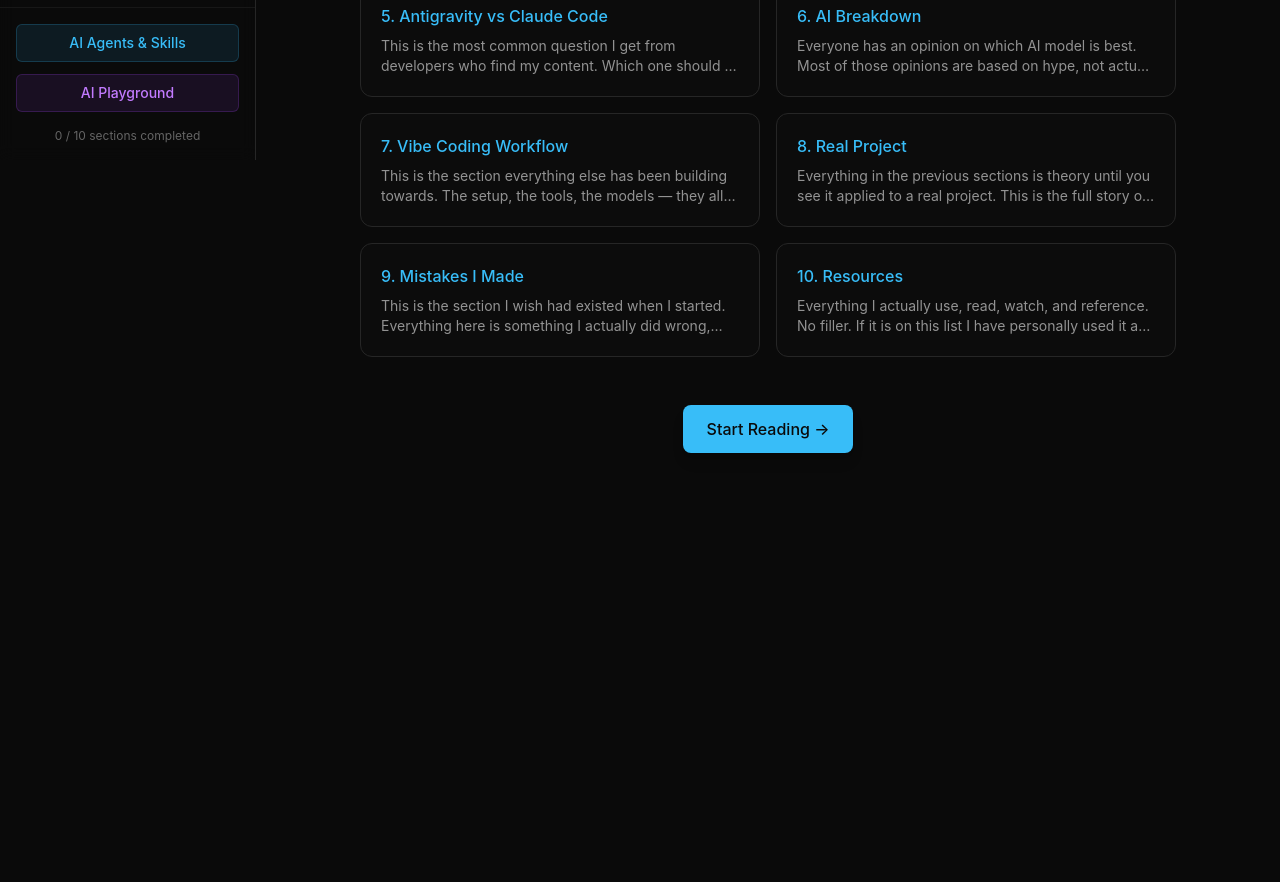
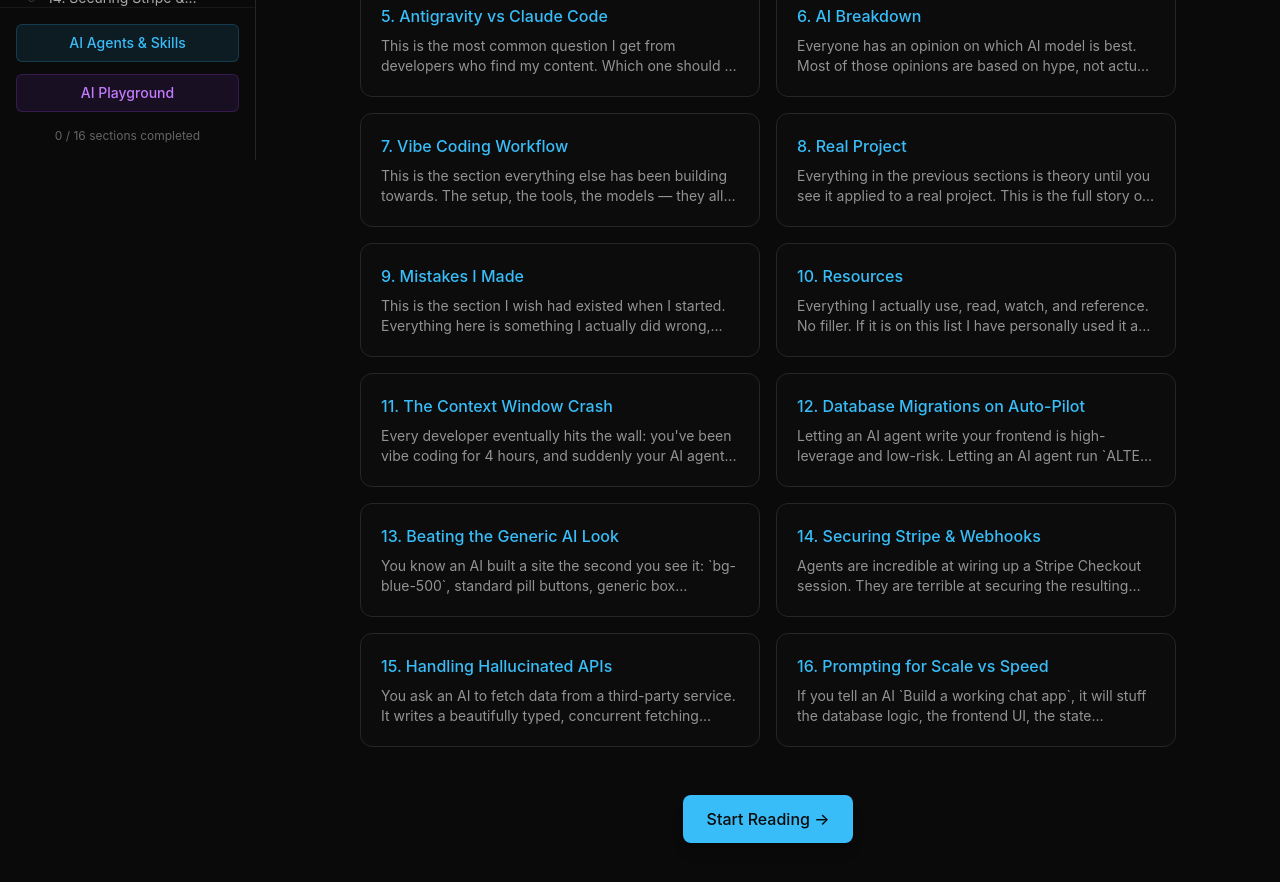
Before and after one commit to WebDevPeterGriffin/The-VibeCode-Bible, a Next.js app: page / in a window 1280 px wide. Shown: the part 640-1522 px from the top of the page. Before the commit the page ends 1213 px from the top, so only its background shows below. Built offline with nearby package versions, Linux system fonts and the light colour scheme.

Commit message:
feat: expand handbook with 6 new advanced AI vibe-coding experiences

```diff
--- a/src/data/content.ts
+++ b/src/data/content.ts
@@ -524,4 +524,94 @@ export const content: Section[] = [
             { type: 'callout', variant: 'fire', text: 'Everything in here means nothing if you do not ship. Close this, open your editor, and build something. That is the only thing that actually matters.' },
         ]
     },
+    {
+        id: '11',
+        slug: 'context-window-crash',
+        title: '11. The Context Window Crash',
+        blocks: [
+            { type: 'p', text: "Every developer eventually hits the wall: you've been vibe coding for 4 hours, and suddenly your AI agent hallucinates that your core `layout.tsx` file is missing, or it starts outputting code that contradicts things it just wrote." },
+            { type: 'callout', variant: 'skull', text: 'This is the context window crash. You dumped too many files, too many iterations, and too much history into an LLM, and its attention mechanism completely collapsed.' },
+            { type: 'h2', text: 'How to Prevent It' },
+            { type: 'p', text: "The solution is not 'buy a bigger context window.' Even models with 2-million token limits suffer from degraded recall when they are stuffed with irrelevant code. The solution is modularity and scope discipline." },
+            {
+                type: 'ul', items: [
+                    'Keep your components under 200 lines. If it grows bigger, the AI will struggle to edit it cleanly.',
+                    'Use the `-c` flag or clear your chat history the second a feature is finished. Never carry old context into a new sprint.',
+                    'Only load the files strictly necessary for the current task into the agent. Do not let it read the whole repository for a CSS change.'
+                ]
+            }
+        ]
+    },
+    {
+        id: '12',
+        slug: 'database-migrations',
+        title: '12. Database Migrations on Auto-Pilot',
+        blocks: [
+            { type: 'p', text: "Letting an AI agent write your frontend is high-leverage and low-risk. Letting an AI agent run `ALTER TABLE` scripts across your production Supabase database is terrifying." },
+            { type: 'p', text: "Agents do not understand the consequences of dropping a column or restructuring a relationship. If you tell an AI to 'fix the database so saving works', it might happily drop a table and recreate it, wiping 10,000 user records." },
+            { type: 'callout', variant: 'zap', text: 'Never let an AI directly execute a migration script. Always use an approval flag and review the raw SQL before it runs.' },
+            { type: 'h2', text: 'The Safe Data Workflow' },
+            { type: 'p', text: "When you need a schema change, prompt the AI to generate a `.sql` file but explicitly forbid it from running it. Then, review the script yourself, looking for destructive commands like `DROP` or data truncation. Once verified, run the migration manually via the Supabase Dashboard SQL editor." }
+        ]
+    },
+    {
+        id: '13',
+        slug: 'beating-generic-ai-look',
+        title: '13. Beating the Generic AI Look',
+        blocks: [
+            { type: 'p', text: "You know an AI built a site the second you see it: `bg-blue-500`, standard pill buttons, generic box shadows, and Arial font. It's the 'Tailwind Default' aesthetic, and it screams low-effort." },
+            { type: 'h2', text: 'Forcing Premium Aesthetics' },
+            { type: 'p', text: "To break the AI out of this trap, you must inject hardcore design constraints into your system prompts or `.cursorrules`." },
+            {
+                type: 'ul', items: [
+                    'Ban standard colors. Tell the AI `NEVER use standard tailwind colors like blue-500 or red-400. ONLY use Zinc, Slate, Neutral, and custom hex codes.`',
+                    'Force Glassmorphism: Instruct the agent to use `backdrop-blur-md bg-white/5` instead of solid backgrounds for cards.',
+                    'Micro-interactions: Always tell the AI to wrap interactive elements in `transition-all duration-300 active:scale-95`.'
+                ]
+            },
+            { type: 'callout', variant: 'fire', text: 'This is why the AGENTS.md file in the root of this repo explicitly bans boring UI. You set the rules once, and the AI follows them forever.' }
+        ]
+    },
+    {
+        id: '14',
+        slug: 'securing-stripe',
+        title: '14. Securing Stripe & Webhooks',
+        blocks: [
+            { type: 'p', text: "Agents are incredible at wiring up a Stripe Checkout session. They are terrible at securing the resulting webhooks. AI loves to take shortcuts, which often means trusting the client to confirm payment instead of verifying cryptographic signatures." },
+            { type: 'h2', text: 'The Danger Zone' },
+            { type: 'p', text: "A common AI mistake is writing a `POST` route that accepts `req.body.status === 'succeeded'` and immediately upgrades a user in the database. Anyone can hit that endpoint with Postman and get your premium tier for free." },
+            { type: 'callout', variant: 'zap', text: 'When prompting for payment logic, be explicitly paranoid: "Write a Stripe webhook handler. You MUST verify the Stripe-Signature header using the endpoint secret. Do not trust the raw payload."' }
+        ]
+    },
+    {
+        id: '15',
+        slug: 'hallucinated-apis',
+        title: '15. Handling Hallucinated APIs',
+        blocks: [
+            { type: 'p', text: "You ask an AI to fetch data from a third-party service. It writes a beautifully typed, concurrent fetching function using `/v3/api/advanced-endpoint`. You run it. 404 Not Found. You check the docs. That endpoint does not exist. It never existed." },
+            { type: 'p', text: "AI models are trained on internet data up to a cutoff point, and when they do not know the exact route, they confidently guess what the route *should* be based on REST conventions." },
+            { type: 'h2', text: 'The "Verify Docs First" Protocol' },
+            { type: 'p', text: "Before you ask an agent to integrate a tool like Resend, loops, or a random API — feed it the docs first. Use a command like `Fetch https://resend.com/docs/api-reference/emails/send-email and base your code strictly on this schema.`" },
+            { type: 'callout', variant: 'idea', text: 'If an API is hallucinating, force the agent to use `curl` from its terminal to hit the endpoint and read the error message so it naturally corrects itself.' }
+        ]
+    },
+    {
+        id: '16',
+        slug: 'scale-vs-speed',
+        title: '16. Prompting for Scale vs Speed',
+        blocks: [
+            { type: 'p', text: "If you tell an AI `Build a working chat app`, it will stuff the database logic, the frontend UI, the state management, and the API calls into one gigantic monolithic 800-line `page.tsx` file." },
+            { type: 'callout', variant: 'skull', text: 'Speed prompting gets you a prototype. Scale prompting gets you a product.' },
+            { type: 'p', text: "To build something that lasts longer than the weekend, you must force the AI to execute sequentially:" },
+            {
+                type: 'ol', items: [
+                    'First, define the strictly typed interfaces in `types.ts`.',
+                    'Second, scaffold the blank UI components so they compile visually.',
+                    'Third, write the isolated database access logic.',
+                    'Fourth, wire the state and components together.'
+                ]
+            },
+            { type: 'p', text: "By breaking the prompt down, you force the AI to generate a clean, modular architecture that you can actually maintain." }
+        ]
+    }
 ];
```
Also changed, not shown: 1 other file (tests, documents, lock files or other folders).
